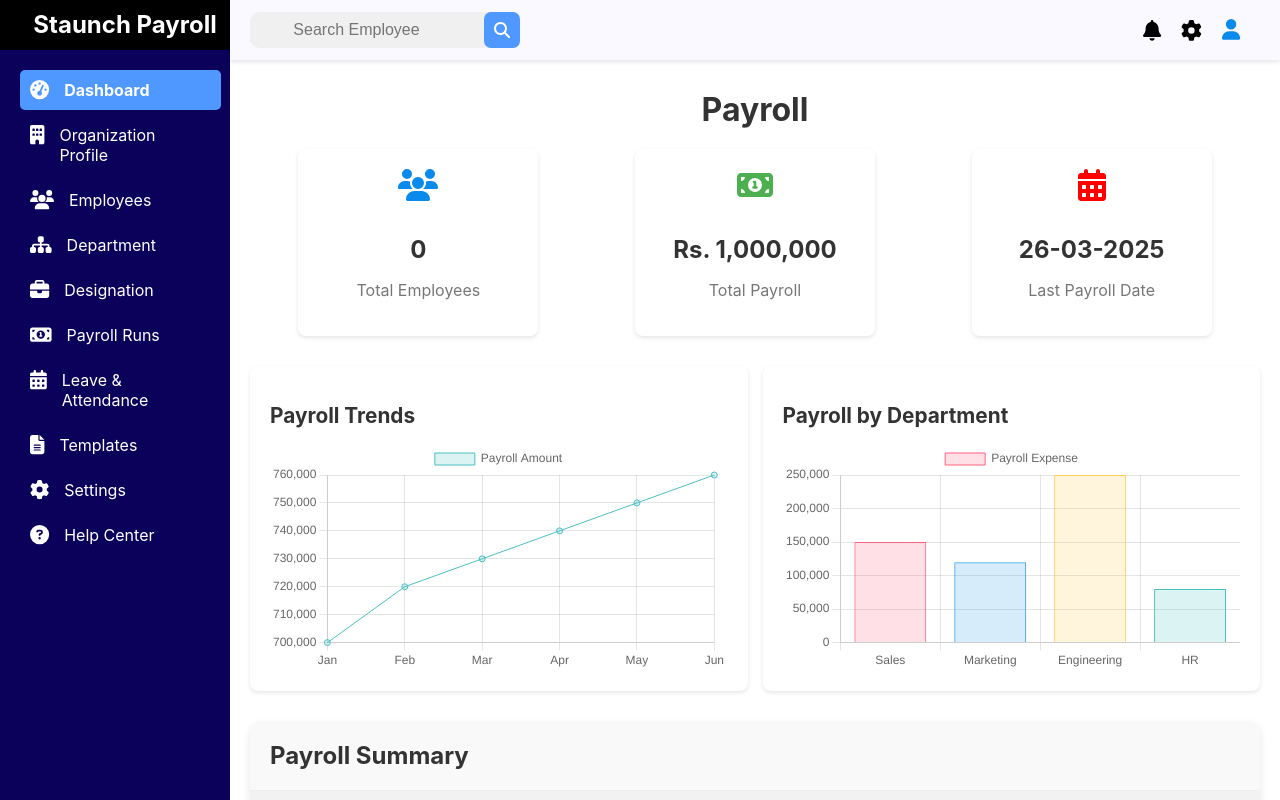
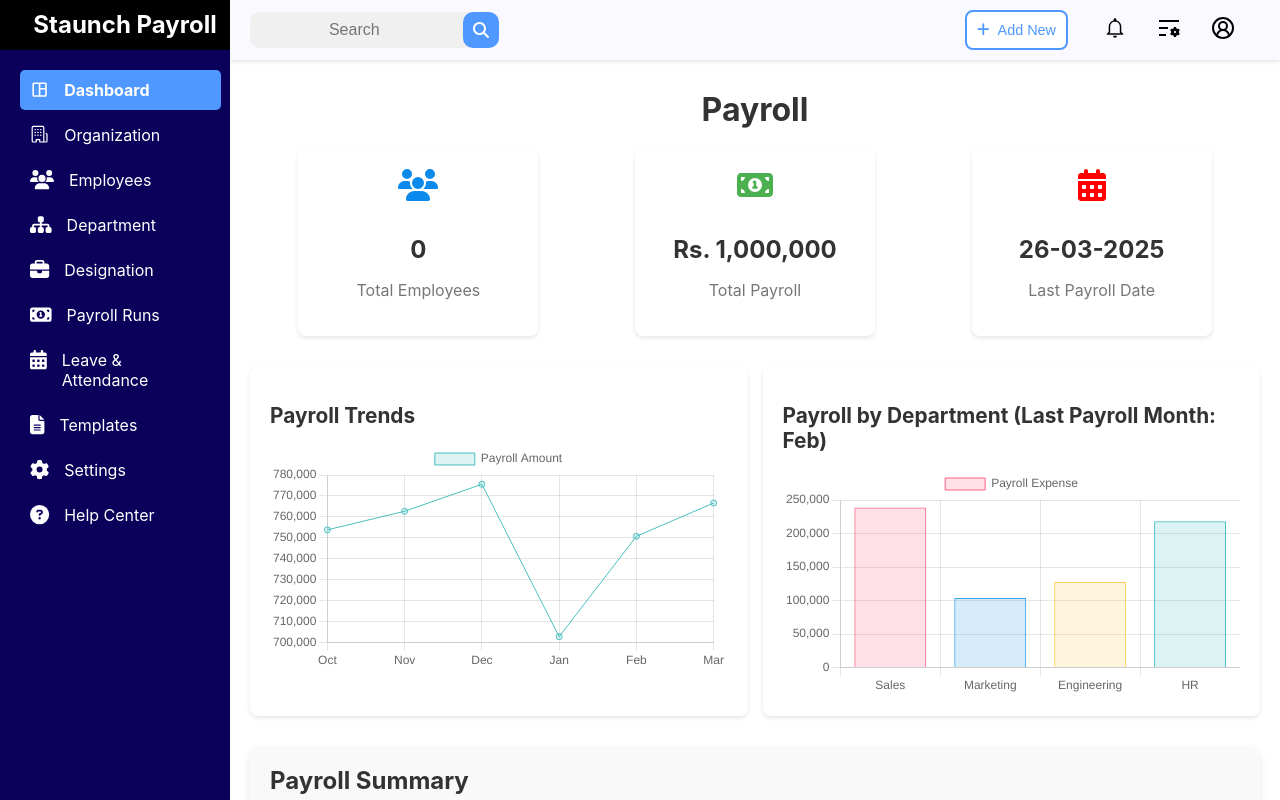
Before and after one commit to Staunch-Software/Staunch_HRMS_Frontend, a React (Create React App) app: page /dashboard in a window 1280 px wide. Built offline with nearby package versions, Linux system fonts and the light colour scheme; no server answers.

Commit message:
dashboard changes

```diff
--- a/src/Components/Dashboard/Dashboard.js
+++ b/src/Components/Dashboard/Dashboard.js
@@ -1,20 +1,7 @@
 import React, { useState, useEffect, lazy, Suspense } from "react";
 import Sidebar from "./Sidebar";
-import styles from "./Dashboard.module.css";
-import { FontAwesomeIcon } from "@fortawesome/react-fontawesome";
-import {
-  faSearch,
-  faBell,
-  faCog,
-  faUsers,
-  faMoneyBillAlt,
-  faCalendarAlt,
-  faFileAlt,
-  faBriefcase,
-  faUser,
-  faArrowUp,
-  faArrowDown,
-} from "@fortawesome/free-solid-svg-icons";
+import TopSection from "./TopSection";
+import styles from "./Dashboard.module.css"; // Import the Dashboard styles
 import {
   Chart as ChartJS,
   CategoryScale,
@@ -28,7 +15,10 @@ import {
   LineController,
   BarController,
 } from "chart.js";
+import { FontAwesomeIcon } from "@fortawesome/react-fontawesome";
+import { faUsers, faMoneyBillAlt, faCalendarAlt, faBriefcase } from "@fortawesome/free-solid-svg-icons";
 
+// Register Chart.js components
 ChartJS.register(
   CategoryScale,
   LinearScale,
@@ -42,6 +32,7 @@ ChartJS.register(
   BarController
 );
 
+// Lazy load charts for performance optimization
 const Line = lazy(() =>
   import("react-chartjs-2").then((mod) => ({ default: mod.Line }))
 );
@@ -50,36 +41,6 @@ const Bar = lazy(() =>
 );
 
 const Dashboard = () => {
-  const [payrollTrendsData, setPayrollTrendsData] = useState(null);
-  const [departmentPayrollData, setDepartmentPayrollData] = useState(null);
-  const [loading, setLoading] = useState(true);
-
-  const employeeCount = 0;
-  const totalPayroll = 1000000;
-  const lastPayrollDate = new Date()
-    .toLocaleDateString("en-GB")
-    .replace(/\//g, "-");
-
-  // Simulated Comparison Data (replace with real data)
-  const payrollComparison = {
-    vsLastMonth: 0.05, // +5%
-    vsLastQuarter: -0.02, // -2%
-  };
-
-  useEffect(() => {
-    const fetchPayrollSummary = async () => {
-      try {
-        const response = await fetch("/api/payrollSummary"); // Adjust the endpoint as per your backend
-        const data = await response.json();
-        setPayrollSummary(data);
-      } catch (error) {
-        console.error("Error fetching payroll summary from the database:", error);
-      }
-    };
-
-    fetchPayrollSummary();
-  }, []);
-
   const [payrollSummary, setPayrollSummary] = useState({
     totalPayroll: 0,
     averageSalary: 0,
@@ -87,51 +48,103 @@ const Dashboard = () => {
     taxesWithheld: 0,
     deductions: 0,
   });
+  const [payrollTrendsData, setPayrollTrendsData] = useState(null);
+  const [departmentPayrollData, setDepartmentPayrollData] = useState(null);
+  const [loading, setLoading] = useState(true);
+  const [lastPayrollMonth, setLastPayrollMonth] = useState("");
+  const [employeeCount, setEmployeeCount] = useState(0);
+  const [totalPayroll, setTotalPayroll] = useState(1000000);
+  const lastPayrollDate = new Date()
+    .toLocaleDateString("en-GB")
+    .replace(/\//g, "-");
+
+  useEffect(() => {
+    const fetchPayrollSummary = async () => {
+      try {
+        const response = await fetch("/api/payrollSummary");
+        const data = await response.json();
+        setPayrollSummary(data);
+        setEmployeeCount(data.employeesPaid);
+      } catch (error) {
+        console.error("Error fetching payroll summary:", error);
+      }
+    };
+    fetchPayrollSummary();
+  }, []);
+
+  const getLastSixMonths = () => {
+    const months = [
+      "Jan", "Feb", "Mar", "Apr", "May", "Jun",
+      "Jul", "Aug", "Sep", "Oct", "Nov", "Dec"
+    ];
+    const today = new Date();
+    let currentMonth = today.getMonth();
+    return Array.from({ length: 6 }, () => {
+      const month = months[currentMonth];
+      currentMonth = (currentMonth - 1 + 12) % 12;
+      return month;
+    }).reverse();
+  };
+
+  const generateRandomPayrollData = (numMonths) =>
+    Array.from({ length: numMonths }, () =>
+      Math.floor(Math.random() * (800000 - 700000 + 1)) + 700000
+    );
+
+  const generateRandomDepartmentData = () => {
+    const departments = ["Sales", "Marketing", "Engineering", "HR"];
+    return departments.map(() =>
+      Math.floor(Math.random() * (250000 - 80000 + 1)) + 80000
+    );
+  };
+
+  const getLastPayrollMonth = () => {
+    const months = [
+      "Jan", "Feb", "Mar", "Apr", "May", "Jun",
+      "Jul", "Aug", "Sep", "Oct", "Nov", "Dec"
+    ];
+    return months[(new Date().getMonth() - 1 + 12) % 12];
+  };
 
   useEffect(() => {
     const fetchData = async () => {
       setLoading(true);
       try {
-        await new Promise((resolve) => setTimeout(resolve, 500)); // Simulate API call delay
+        await new Promise((resolve) => setTimeout(resolve, 500)); // Simulating API delay
 
-        const trendsData = {
-          labels: ["Jan", "Feb", "Mar", "Apr", "May", "Jun"],
-          datasets: [
-            {
+        const monthLabels = getLastSixMonths();
+        const payrollData = generateRandomPayrollData(monthLabels.length);
+        const departmentData = generateRandomDepartmentData();
+
+        setPayrollTrendsData({
+          labels: monthLabels,
+          datasets: [{
             label: "Payroll Amount",
-              data: [700000, 720000, 730000, 740000, 750000, 760000],
+            data: payrollData,
             backgroundColor: "rgba(75, 192, 192, 0.2)",
             borderColor: "rgba(75, 192, 192, 1)",
             borderWidth: 1,
-            },
-          ],
-        };
+          }],
+        });
 
-        const deptData = {
+        setDepartmentPayrollData({
           labels: ["Sales", "Marketing", "Engineering", "HR"],
-          datasets: [
-            {
+          datasets: [{
             label: "Payroll Expense",
-              data: [150000, 120000, 250000, 80000],
+            data: departmentData,
             backgroundColor: [
-                "rgba(255, 99, 132, 0.2)",
-                "rgba(54, 162, 235, 0.2)",
-                "rgba(255, 206, 86, 0.2)",
-                "rgba(75, 192, 192, 0.2)",
+              "rgba(255, 99, 132, 0.2)", "rgba(54, 162, 235, 0.2)",
+              "rgba(255, 206, 86, 0.2)", "rgba(75, 192, 192, 0.2)"
             ],
             borderColor: [
-                "rgba(255, 99, 132, 1)",
-                "rgba(54, 162, 235, 1)",
-                "rgba(255, 206, 86, 1)",
-                "rgba(75, 192, 192, 1)",
+              "rgba(255, 99, 132, 1)", "rgba(54, 162, 235, 1)",
+              "rgba(255, 206, 86, 1)", "rgba(75, 192, 192, 1)"
             ],
             borderWidth: 1,
-            },
-          ],
-        };
+          }],
+        });
 
-        setPayrollTrendsData(trendsData);
-        setDepartmentPayrollData(deptData);
+        setLastPayrollMonth(getLastPayrollMonth());
       } catch (error) {
         console.error("Error fetching data:", error);
       } finally {
@@ -142,38 +155,13 @@ const Dashboard = () => {
     fetchData();
   }, []);
 
-  const formatPercentage = (value) => {
-    const formatted = (value * 100).toFixed(1);
-    return formatted + "%";
-  };
-
   return (
     <div className={styles.dashboardContainer}>
       <Sidebar />
 
       <div className={styles.mainContent}>
         {/* Top Section */}
-        <div className={styles.topSection}>
-          <div className={styles.searchBar}>
-            <input type="text" placeholder="Search Employee" />
-            <FontAwesomeIcon icon={faSearch} className={styles.searchIcon} />
-          </div>
-
-          <div className={styles.topSectionIcons}>
-            <FontAwesomeIcon icon={faBell} className={styles.icon} />
-            <FontAwesomeIcon icon={faCog} className={styles.icon} />
-            <div className={styles.profileIcon}>
-          {console.log("Rendering user icon")}
-          <>
-          <FontAwesomeIcon
-            icon={faUser}
-            style={{ color: "#098aec" }}
-            className={styles.icon}
-          />
-          </>
-        </div>
-          </div>
-        </div>
+        <TopSection />
 
         {/* Main Content Area */}
         <div className={styles.contentArea}>
@@ -186,9 +174,11 @@ const Dashboard = () => {
               {/* KPI Section with Data Cards and Comparisons */}
               <div className={styles.kpiSection}>
                 <div className={styles.kpiCard}>
-                        <FontAwesomeIcon icon={faUsers}
+                  <FontAwesomeIcon
+                    icon={faUsers}
                     style={{ color: "#098aec" }}
-                        className={styles.kpiIcon} />
+                    className={styles.kpiIcon}
+                  />
                   <h3>{employeeCount}</h3>
 
                   <p>Total Employees</p>
@@ -197,28 +187,10 @@ const Dashboard = () => {
                 <div className={styles.kpiCard}>
                   <FontAwesomeIcon
                     icon={faMoneyBillAlt}
-
                     className={styles.kpiIcon}
                   />
                   <h3>Rs. {totalPayroll.toLocaleString()}</h3>
-                        <p>
-                        Total Payroll
-                        {/* <span className={styles.comparison} style={{ marginLeft: "10px" }}>
-                          {payrollComparison.vsLastMonth >= 0 ? (
-                          <FontAwesomeIcon
-                            icon={faArrowUp} style={{color:"black"}}
-                            className={styles.positiveTrend}
-                          />
-                          ) : (
-                          <FontAwesomeIcon
-                            icon={faArrowDown}
-                            className={styles.negativeTrend}
-                          />
-                          )}
-                          {formatPercentage(payrollComparison.vsLastMonth)} vs Last
-                          Month
-                        </span> */}
-                        </p>
+                  <p>Total Payroll</p>
                 </div>
 
                 <div className={styles.kpiCard}>
@@ -246,7 +218,10 @@ const Dashboard = () => {
                 </div>
 
                 <div className={styles.chartContainer}>
-                  <h2>Payroll by Department</h2>
+                  <h2>
+                    Payroll by Department (Last Payroll Month:{" "}
+                    {lastPayrollMonth})
+                  </h2>
                   {departmentPayrollData ? (
                     <Suspense
                       fallback={<div>Loading Payroll by Department...</div>}
@@ -294,34 +269,6 @@ const Dashboard = () => {
                 </table>
               </div>
 
-              {/* Report Section */}
-              <div className={styles.reportSection}>
-                <h2>Payroll Reports</h2>
-                <ul className={styles.reportList}>
-                  <li>
-                    <FontAwesomeIcon
-                      icon={faFileAlt}
-                      className={styles.reportIcon}
-                    />
-                    <a href="#">Monthly Payroll Report</a>
-                  </li>
-                  <li>
-                    <FontAwesomeIcon
-                      icon={faFileAlt}
-                      className={styles.reportIcon}
-                    />
-                    <a href="#">Yearly Payroll Summary</a>
-                  </li>
-                  <li>
-                    <FontAwesomeIcon
-                      icon={faFileAlt}
-                      className={styles.reportIcon}
-                    />
-                    <a href="#">Tax Compliance Report</a>
-                  </li>
-                </ul>
-              </div>
-
               {/* Quick Actions Section */}
               <div className={styles.quickActionsSection}>
                 <h2>Quick Actions</h2>
@@ -332,13 +279,6 @@ const Dashboard = () => {
                       className={styles.actionIcon}
                     />
                     Run Payroll
-                  </button>
-                  <button>
-                    <FontAwesomeIcon
-                      icon={faUsers}
-                      className={styles.actionIcon}
-                    />
-                    Add New Employee
                   </button>
                 </div>
               </div>
--- a/src/Components/Dashboard/Dashboard.module.css
+++ b/src/Components/Dashboard/Dashboard.module.css
@@ -10,71 +10,14 @@
   flex-direction: column;
   background-color: #ffffff;
   overflow: hidden;
+  position: relative;
 }
-
-.topSection {
-  background-color: #faf9ff;
-  padding: 20px;
-  display: flex;
-  justify-content: space-between;
-  align-items: center;
-  box-shadow: 0 2px 4px rgba(0, 0, 0, 0.1);
-  height: 20px;
-}
-
-.searchBar {
-  display: flex;
-  align-items: center;
-  justify-content: space-between; /* Ensures the search icon is at the right end */
-  border-radius: 10px; /* Added right radius */
-  padding: 0; /* Removed padding to decrease height */
-  background-color: #f0f0f0;
-  width: 270px;
-}
-
-.searchBar input {
-  border: none;
-  outline: none;
-  padding: 3px; /* Reduced padding for smaller height */
-  font-size: 1rem;
-  background-color: #f0f0f0;
-  text-align: center;
-}
-
-.searchIcon {
-  background-color: #4f98ff;
-  color: #ffffff;
-  margin-left: 15px; /* Adjusted margin for better alignment */
-  max-width: 200px;
-  padding: 10px; /* Reduced padding for smaller height */
-  font-weight: bold;
-  border-radius: 7px;
-}
-
-.topSectionIcons {
-  display: flex;
-  gap: 20px;
-  margin-right: 20px;
-  align-items: center;  /* Vertically align the icons */
-}
-
-.icon {
-  font-size: 1.3rem;
-  color: #000000;
-  cursor: pointer;
-}
-
-.profileIcon {
-  cursor: pointer;
-}
-
-
-/* Styles for the HR Payroll Dashboard content */
 
 .contentArea {
   padding: 20px;
   overflow-y: auto;
-  height: calc(100vh - 100px); /* Adjust based on topSection height */
+  height: calc(100vh - 100px);
+  /* Adjust based on topSection height */
 }
 
 .dashboardTitle {
@@ -83,7 +26,7 @@
   color: #333;
   text-align: center;
   margin-top: 10px;
-  }
+}
 
 /* KPI Section */
 .kpiSection {
@@ -105,13 +48,15 @@
 .kpiCard:hover {
   outline: 1px solid #4f98ff;
   box-shadow: 0 4px 8px rgba(0, 0, 0, 0.2);
-  transform: scale(1.02); /* Reduced zoom-in effect */
+  transform: scale(1.02);
+  /* Reduced zoom-in effect */
   transition: transform 0.2s ease, outline 0.2s ease, box-shadow 0.2s ease;
 }
 
 .kpiIcon {
   font-size: 2rem;
-  color: #4CAF50; /* Green */
+  color: #4caf50;
+  /* Green */
   margin-bottom: 10px;
 }
 
@@ -138,7 +83,8 @@
   border-radius: 8px;
   padding: 20px;
   box-shadow: 0 2px 4px rgba(0, 0, 0, 0.1);
-  width: 48%; /* Adjust as needed */
+  width: 48%;
+  /* Adjust as needed */
 }
 
 .chartContainer h2 {
@@ -153,7 +99,8 @@
   background-color: #fff;
   border-radius: 12px;
   box-shadow: 0 4px 8px rgba(0, 0, 0, 0.1);
-  overflow: hidden; /* Ensures rounded corners are respected */
+  overflow: hidden;
+  /* Ensures rounded corners are respected */
 }
 
 .summaryTable h2 {
@@ -163,7 +110,8 @@
   color: #333;
   background-color: #f9f9f9;
   border-bottom: 1px solid #eee;
-  text-align: left; /* Align heading to the left */
+  text-align: left;
+  /* Align heading to the left */
 }
 
 .summaryTable table {
@@ -181,7 +129,8 @@
 
 .summaryTable th {
   background-color: #f2f2f2;
-  font-weight: 600; /* Semi-bold for header */
+  font-weight: 600;
+  /* Semi-bold for header */
 }
 
 /* Style the last row to remove the border-bottom */
@@ -222,7 +171,8 @@
 
 .reportIcon {
   margin-right: 8px;
-  color: #007bff; /* Blue */
+  color: #007bff;
+  /* Blue */
 }
 
 .reportList a {
@@ -247,7 +197,8 @@
 }
 
 .actionButtons button {
-  background-color: #007bff; /* Blue */
+  background-color: #007bff;
+  /* Blue */
   color: #fff;
   border: none;
   border-radius: 5px;
--- a/src/Components/Dashboard/Sidebar.js
+++ b/src/Components/Dashboard/Sidebar.js
@@ -14,6 +14,8 @@ import { faFileAlt } from '@fortawesome/free-solid-svg-icons';
 import { faCog } from '@fortawesome/free-solid-svg-icons';
 import { faQuestionCircle } from '@fortawesome/free-solid-svg-icons';
 
+import { MdOutlineSpaceDashboard } from "react-icons/md";
+import { GoOrganization } from "react-icons/go";
 
 const Sidebar = () => {
   return (
@@ -27,12 +29,12 @@ const Sidebar = () => {
       <nav className={styles.nav}>
         <ul className={styles.navList}>
           <li className={`${styles.navItem} ${styles.navItemSelected}`}>
-            <FontAwesomeIcon icon={faTachometerAlt} className={styles.navIcon} />
+            < MdOutlineSpaceDashboard  className={styles.navIcon} />
             <span className={styles.navItemSpan}>Dashboard</span>
           </li>
           <li className={styles.navItem}>
-            <FontAwesomeIcon icon={faBuilding} className={styles.navIcon} />
-            <span className={styles.navItemSpan}>Organization Profile</span>
+            <GoOrganization className={styles.navIcon} />
+            <span className={styles.navItemSpan}>Organization </span>
           </li>
           <li className={styles.navItem}>
             <FontAwesomeIcon icon={faUsers} className={styles.navIcon} />
@@ -70,8 +72,6 @@ const Sidebar = () => {
         </ul>
       </nav>
     </div>
-
-
   );
 };
 
```
Lines whose indentation alone changed are shown as unchanged.
